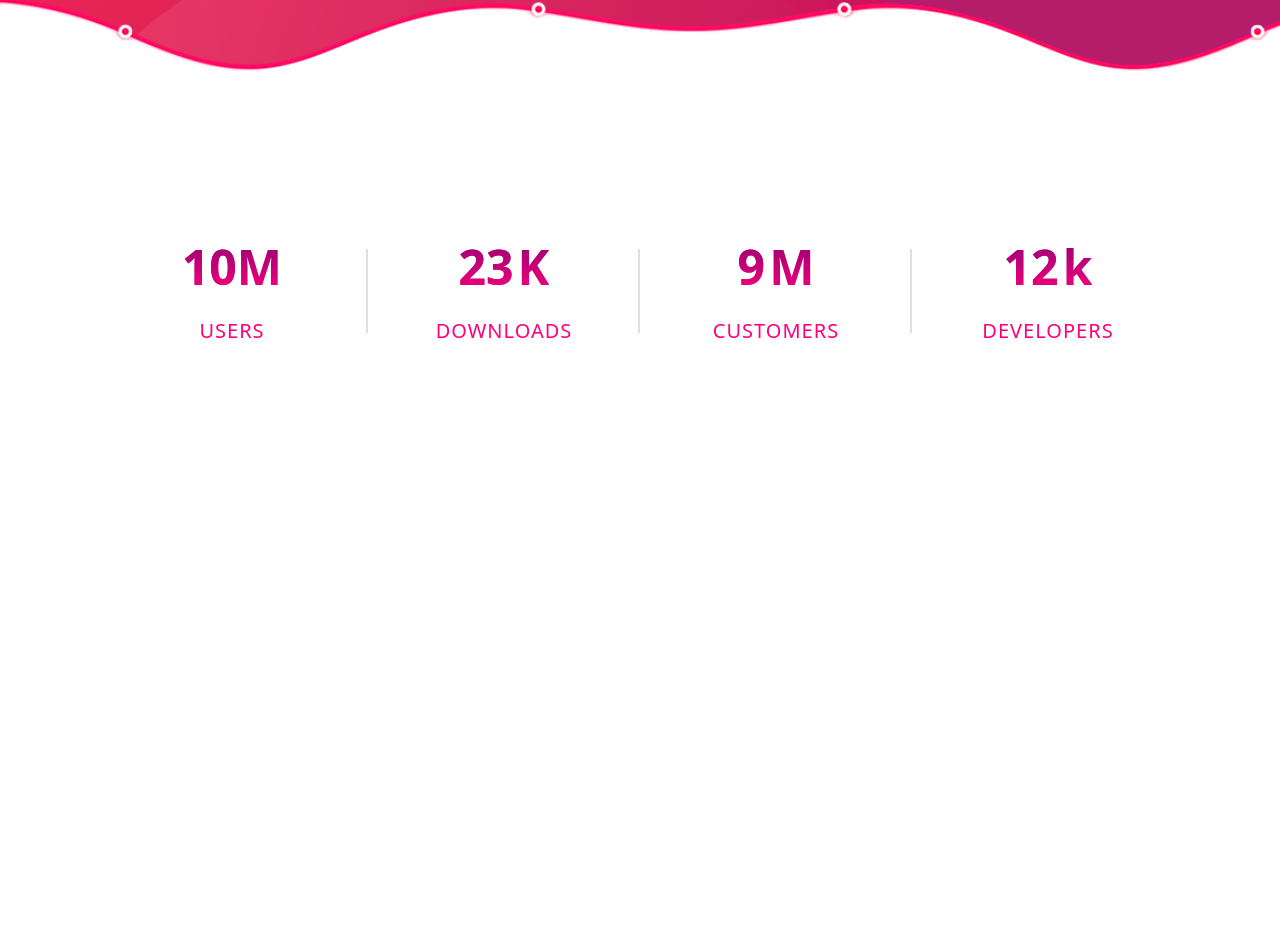
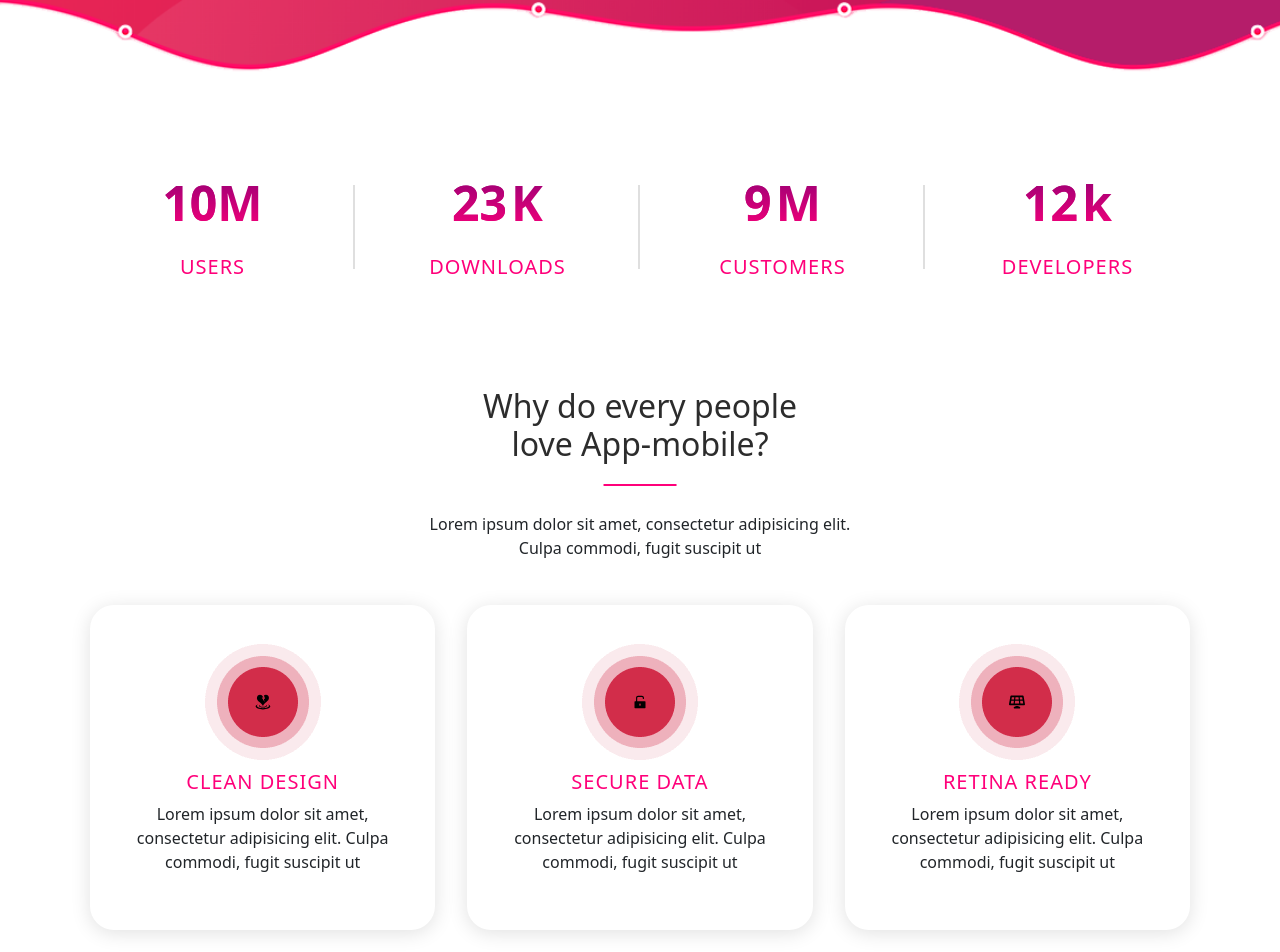
Before and after one commit to hassni12/oneshot, a React (Create React App) app: page / in a window 1280 px wide. Shown: the part 765-1717 px from the top of the page. Before the commit the page ends 1212 px from the top, so only its background shows below. Built offline with nearby package versions, Linux system fonts and the light colour scheme.

Commit message:
promo section

```diff
--- a/src/App.js
+++ b/src/App.js
@@ -1,17 +1,19 @@
-import logo from './logo.svg';
-import './App.css';
-import Header from './components/Header';
-import { HeroSection } from './screens/HeroSection';
-import { CounterSection } from './components/CounterSection';
+import logo from "./logo.svg";
+import "./App.css";
+import Header from "./components/Header";
+import { HeroSection } from "./screens/HeroSection";
+import { CounterSection } from "./components/CounterSection";
+import { PromoScreen } from "./screens/PromoScreen";
 
 function App() {
   return (
     <>
-<Header/>
+      <Header />
 
-<HeroSection/>
-<CounterSection/>
-          </>
+      <HeroSection />
+      <CounterSection />
+      <PromoScreen />
+    </>
   );
 }
 
--- a/src/components/CounterSection.jsx
+++ b/src/components/CounterSection.jsx
@@ -18,7 +18,6 @@ export const CounterSection = () => {
                   onExit={() => setCounterOn(false)}
                 >
                   <span className="counter fw-bold">
-                    {" "}
                     {counterOn && <CountUp start={0} end={10} />}
                   </span>
                 </ScrollTrigger>
--- a/src/index.css
+++ b/src/index.css
@@ -303,7 +303,7 @@ img {
 /* ====================== */
 
 .counter_area {
-  padding: 6rem;
+  padding: 2rem 1rem;
 }
 
 .single_counter {
@@ -330,10 +330,88 @@ img {
   opacity: 0.15;
 }
 
-.single_counter:last-child::after{
+.single_counter:last-child::after {
   display: none;
 }
 
+/* ================= */
+/* PROMO */
+/* ================== */
+
+.promo_section {
+  padding: 3.25rem 0 4rem;
+}
+
+.section_heading {
+  margin-bottom: 2.8rem;
+}
+
+.section_heading > h2 {
+  position: relative;
+  padding-bottom: 2.5rem;
+}
+.section_heading > h2::after {
+  position: absolute;
+  content: "";
+  height: 0.125rem;
+  width: 4.56rem;
+  background: var(--bg-light-pink);
+  bottom: 1.1rem;
+  left: 50%;
+  -webkit-transform: translateX(-50%);
+  transform: translateX(-50%);
+}
+.section_heading h2 span {
+  font-weight: 400;
+  font-size: 2rem;
+}
+.single_promo_hover {
+  transition: all 0.2s ease-out;
+  -webkit-transition: all 0.2s ease-out;
+}
+.single_promo_1{
+  box-shadow: 0 3px 20px 0px rgb(0 0 0 /12%);
+  border-radius: 1.5rem;
+  padding: 1.875rem 2.5rem 2.5rem;
+  position: relative;
+  overflow: hidden;
+  margin: 0rem 1rem 2rem;
+
+
+
+}
+.single_promo_1:before{
+  position:absolute;
+  content: '';
+  width: .0675;
+  height: .1rem;
+  top: 0rem;
+  left:0rem;
+  border-radius: 50%;
+  -webkit-transition: all .8s ease-out;
+  -ms-transition: all .2s ease-out;
+  transition: all .8s ease-out;
+
+
+}
+.single_promo_1:hover:before{
+  width: 100%;
+  background: var(--bg-gradient);
+
+}
+.single_promo_1:hover{
+  box-shadow: 0 2rem 5rem 0px rgb(0 0 0 /12%);
+
+}
+
+.single_promo_1 span{
+  background-image: url(./assets/images/promo-icon-bg.png);
+  padding: 54px 0 57px 0;
+  display: block;
+  background-repeat: no-repeat;
+  background-position: center center;
+
+}
 
 @media (max-width: 1030px) {
 }
@@ -429,4 +507,27 @@ img {
     text-align: center;
     transform: rotate(0deg);
   }
+
+  /* counter section */
+  .single_counter span {
+    font-size: 2.5rem;
+  }
+  .counter_inner h5 {
+    font-size: 1.2rem;
+  }
+
+  .single_counter:nth-child(2)::after {
+    /* display: none; */
+  }
 }
+@media (max-width: 468px) {
+  .single_counter:nth-child(2)::after {
+    display: none;
+  }
+  .single_counter span {
+    font-size: 2rem;
+  }
+  .counter_inner h5 {
+    font-size: 1rem;
+  }
+}
--- /dev/null
+++ b/src/screens/PromoScreen.jsx
@@ -0,0 +1,68 @@
+import React from "react";
+import { GiBrokenHeartZone } from "react-icons/gi";
+import { AiFillUnlock } from "react-icons/ai";
+import {FaSolarPanel} from "react-icons/fa"
+export const PromoScreen = () => {
+  return (
+    <section className="promo_section ">
+      <div className="container p-3">
+        <div className="row justify-content-center">
+          <div className="col-lg-7 col-md-8">
+            <div className="section_heading text-center">
+              <h2>
+                Why do every people
+                <br />
+                <span>love App-mobile?</span>
+              </h2>
+              <p>
+                Lorem ipsum dolor sit amet, consectetur adipisicing elit.
+                <br /> Culpa commodi, fugit suscipit ut
+              </p>
+            </div>
+          </div>
+        </div>
+        <div className="row  mobile_px_20 ">
+          <div className="col-md-6 col-lg-4 p-0">
+            <div className="single_promo_hover single_promo_1 text-center">
+              <div className="circle-icon">
+                <span className="text-black">
+                  <GiBrokenHeartZone />{" "}
+                </span>
+              </div>
+              <h5>Clean Design</h5>
+              <p>
+                Lorem ipsum dolor sit amet, consectetur adipisicing elit. Culpa
+                commodi, fugit suscipit ut
+              </p>
+            </div>
+          </div>
+          <div className="col-md-6 col-lg-4 p-0">
+            <div className="single_promo_hover single_promo_1 text-center">
+              <div className="circle-icon">
+                <span className=" text-black"> <AiFillUnlock/> </span>
+              </div>
+              <h5>Secure Data</h5>
+              <p>
+                Lorem ipsum dolor sit amet, consectetur adipisicing elit. Culpa
+                commodi, fugit suscipit ut
+              </p>
+            </div>
+          </div>
+
+          <div className="col-md-6 col-lg-4 p-0">
+            <div className="single_promo_hover single_promo_1 text-center">
+              <div className="circle-icon">
+                <span className="ti-panel text-black "><FaSolarPanel/></span>
+              </div>
+              <h5>Retina Ready</h5>
+              <p>
+                Lorem ipsum dolor sit amet, consectetur adipisicing elit. Culpa
+                commodi, fugit suscipit ut
+              </p>
+            </div>
+          </div>
+        </div>
+      </div>
+    </section>
+  );
+};
```
